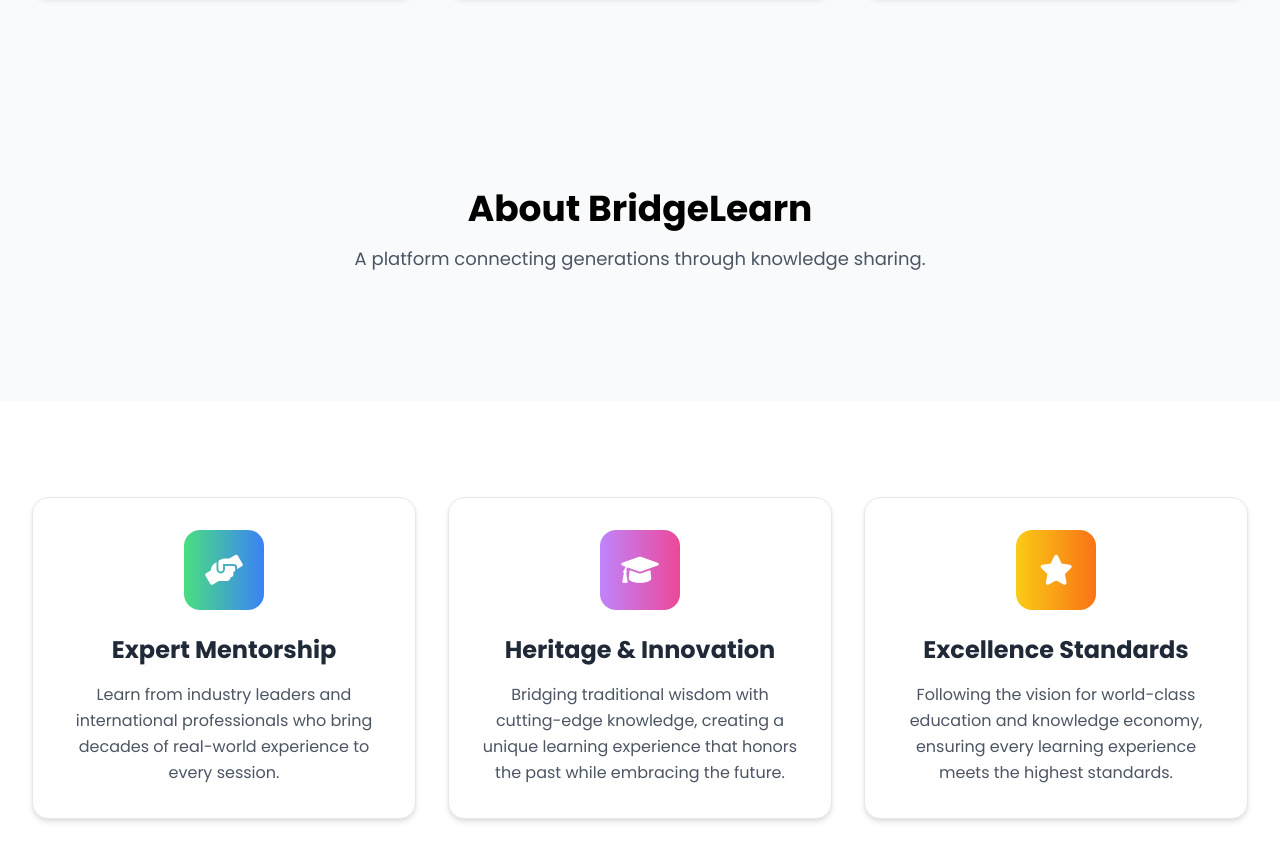
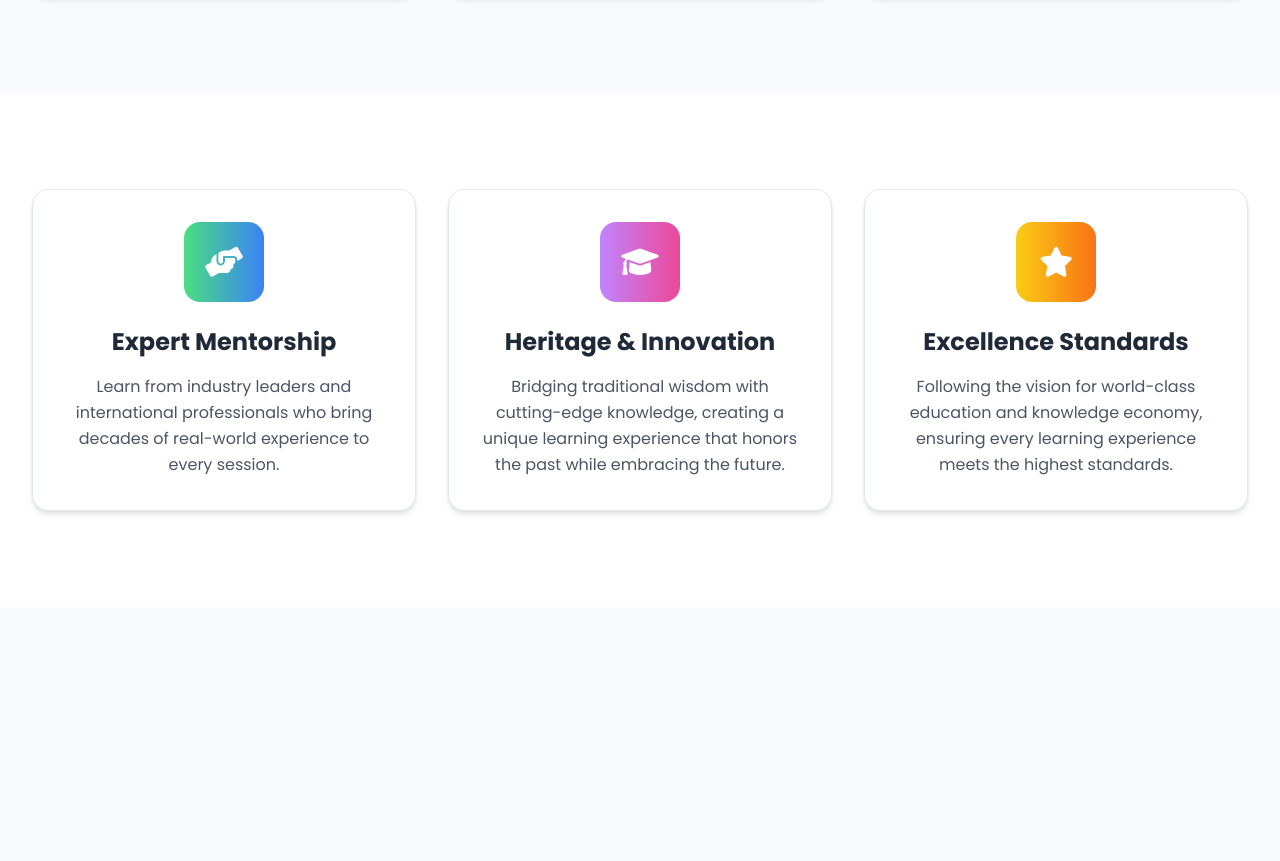
Before and after one commit to iambadatpython66/Bridge-Learn, a plain HTML site: page index.html in a window 1280 px wide. Shown: the part 1576-2437 px from the top of the page. After the commit the page ends 2183 px from the top, so only its background shows below. Drawn offline with nearby package versions, Linux system fonts and the light colour scheme.

Commit message:
index.html

```diff
--- a/index.html
+++ b/index.html
@@ -591,15 +591,7 @@
         </div>
     </section>
 
-    <!-- About Section anchor (ensure target exists) -->
-    <section id="about" class="py-16 lg:py-24 section-padding">
-        <div class="max-w-7xl mx-auto px-4 sm:px-6 lg:px-8">
-            <div class="text-center mb-8">
-                <h3 class="text-3xl sm:text-4xl font-bold mb-4" data-i18n="about.title">About BridgeLearn</h3>
-                <p class="text-lg text-gray-600" data-i18n="about.body">A platform connecting generations through knowledge sharing.</p>
-            </div>
-        </div>
-    </section>
+
 
     <!-- About Section -->
     <section id="about" class="bg-white py-16 lg:py-24 section-padding">
```
